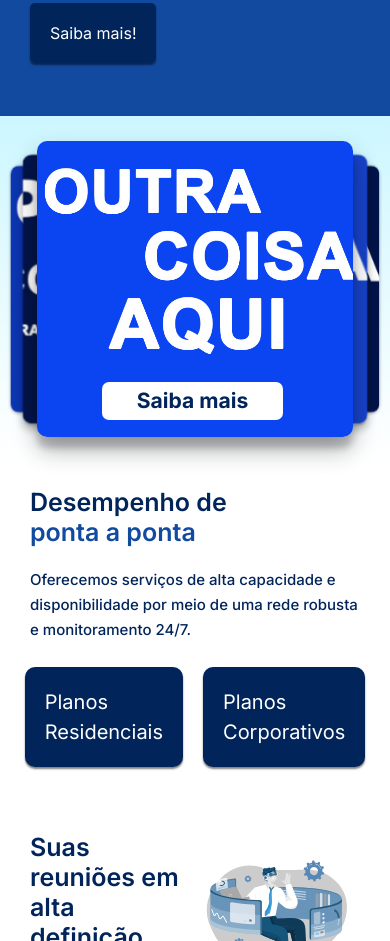
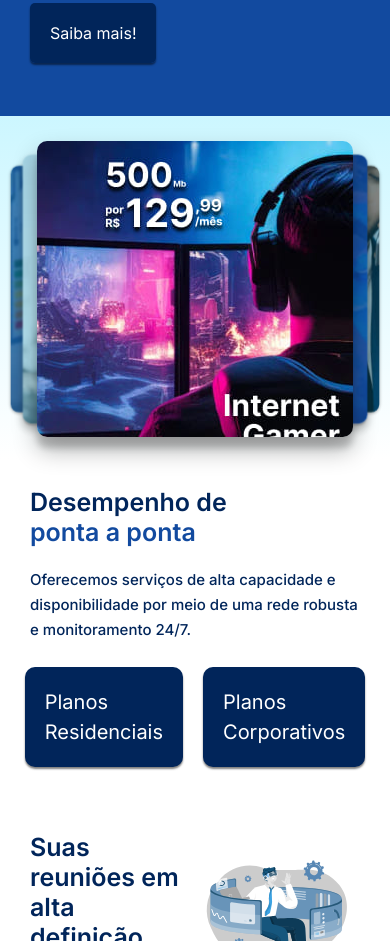
Before and after one commit to pmgoudet/minutos-telecom, a plain HTML site: page index.html in a window 390 px wide. Shown: the part 860-1801 px from the top of the page. Drawn offline with nearby package versions, Linux system fonts and the light colour scheme.

Commit message:
imagens do slider
tem que ver a qualidade, mas o tamanho tá ok

```diff
--- a/assets/css/home/slider.css
+++ b/assets/css/home/slider.css
@@ -166,28 +166,28 @@
 }
 
 #slide1 {
-   background: url(../../img/test-carrossel1.jpg) center no-repeat;
+   background: url(../../img/slider/cftv-desk-slider-minutos-telecom.jpg) center no-repeat;
    background-size: cover;
 }
 
 #slide2 {
-   background: url(../../img/test-carrossel2.jpg) center no-repeat;
+   background: url(../../img/slider/internet-gamer-desk-slider-minutos-telecom.jpg) center no-repeat;
    background-size: cover;
 }
 
 #slide3 {
-   background: url(../../img/test-carrossel5.jpg) center no-repeat;
+   background: url(../../img/slider/banda-larga-corporativo-desk-slider-minutos-telecom.jpg) center no-repeat;
    background-size: cover;
 
 }
 
 #slide4 {
-   background: url(../../img/test-carrossel4.jpg) center no-repeat;
+   background: url(../../img/slider/voip-desk-slider-minutos-telecom.jpg) center no-repeat;
    background-size: cover;
 }
 
 #slide5 {
-   background: url(../../img/test-carrossel3.jpg) center no-repeat;
+   background: url(../../img/slider/smart-home-desk-slider-minutos-telecom.jpg) center no-repeat;
    background-size: cover;
 }
 
@@ -234,24 +234,23 @@
    }
 
    #slide1 {
-      background-image: url(../../img/test-carrossel1_tablet.jpg);
-      background-size: cover;
+      background: url(../../img/slider/cftv-tablet-slider-minutos-telecom.jpg);
    }
 
    #slide2 {
-      background-image: url(../../img/test-carrossel2_tablet.jpg);
+      background: url(../../img/slider/internet-gamer-tablet-slider-minutos-telecom.jpg);
    }
 
    #slide3 {
-      background-image: url(../../img/test-carrossel5_tablet.jpg);
+      background: url(../../img/slider/banda-larga-corporativo-tablet-slider-minutos-telecom.jpg);
    }
 
    #slide4 {
-      background-image: url(../../img/test-carrossel4_tablet.jpg);
+      background: url(../../img/slider/voip-tablet-slider-minutos-telecom.jpg);
    }
 
    #slide5 {
-      background-image: url(../../img/test-carrossel3_tablet.jpg);
+      background: url(../../img/slider/smart-home-tablet-slider-minutos-telecom.jpg);
    }
 
    .slider-container__descricao-titulo-e-texto {
@@ -398,4 +397,25 @@
       padding: 20px;
    }
 
+
+   #slide1 {
+      background: url(../../img/slider/cftv-mobile-slider-minutos-telecom.jpg);
+   }
+
+   #slide2 {
+      background: url(../../img/slider/internet-gamer-mobile-slider-minutos-telecom.jpg);
+   }
+
+   #slide3 {
+      background: url(../../img/slider/banda-larga-corporativo-mobile-slider-minutos-telecom.jpg);
+   }
+
+   #slide4 {
+      background: url(../../img/slider/voip-mobile-slider-minutos-telecom.jpg);
+   }
+
+   #slide5 {
+      background: url(../../img/slider/smart-home-mobile-slider-minutos-telecom.jpg);
+   }
+
 }
--- a/assets/css/softphone/download.css
+++ b/assets/css/softphone/download.css
@@ -9,6 +9,7 @@
 
 .softphone-container__paragrafo {
     margin-bottom: 20px;
+    color: var(--cor-azul-marinho);
 
     a {
         color: var(--cor-whatsapp);
--- a/index.html
+++ b/index.html
@@ -92,19 +92,19 @@
                     <input type="radio" name="slider" id="s5">
 
                     <label for="s1" class="slider__slides" id="slide1">
-                        <a href="#" class="slider-button-link">Saiba mais</a>
+                        <!-- <a href="#" class="slider-button-link">Saiba mais</a> -->
                     </label>
                     <label for="s2" class="slider__slides" id="slide2">
-                        <a href="#" class="slider-button-link">Saiba mais</a>
+                        <!-- <a href="#" class="slider-button-link">Saiba mais</a> -->
                     </label>
                     <label for="s3" class="slider__slides" id="slide3">
-                        <a href="#" class="slider-button-link">Saiba mais</a>
+                        <!-- <a href="#" class="slider-button-link">Saiba mais</a> -->
                     </label>
                     <label for="s4" class="slider__slides" id="slide4">
-                        <a href="#" class="slider-button-link">Saiba mais</a>
+                        <!-- <a href="#" class="slider-button-link">Saiba mais</a> -->
                     </label>
                     <label for="s5" class="slider__slides" id="slide5">
-                        <a href="#" class="slider-button-link">Saiba mais</a>
+                        <!-- <a href="#" class="slider-button-link">Saiba mais</a> -->
                     </label>
                 </div>
             </div>
```
Also changed, not shown: assets/img/slider/banda-larga-corporativo-desk-slider-minutos-telecom.jpg (added), assets/img/slider/banda-larga-corporativo-mobile-slider-minutos-telecom.jpg (added), assets/img/slider/banda-larga-corporativo-tablet-slider-minutos-telecom.jpg (added), assets/img/slider/cftv-desk-slider-minutos-telecom.jpg (added), assets/img/slider/cftv-mobile-slider-minutos-telecom.jpg (added), assets/img/slider/cftv-tablet-slider-minutos-telecom.jpg (added), assets/img/slider/internet-gamer-desk-slider-minutos-telecom.jpg (added), assets/img/slider/internet-gamer-mobile-slider-minutos-telecom.jpg (added), assets/img/slider/internet-gamer-tablet-slider-minutos-telecom.jpg (added), assets/img/slider/smart-home-desk-slider-minutos-telecom.jpg (added), assets/img/slider/smart-home-mobile-slider-minutos-telecom.jpg (added), assets/img/slider/smart-home-tablet-slider-minutos-telecom.jpg (added), assets/img/slider/voip-desk-slider-minutos-telecom.jpg (added), assets/img/slider/voip-mobile-slider-minutos-telecom.jpg (added), 1 more files.
